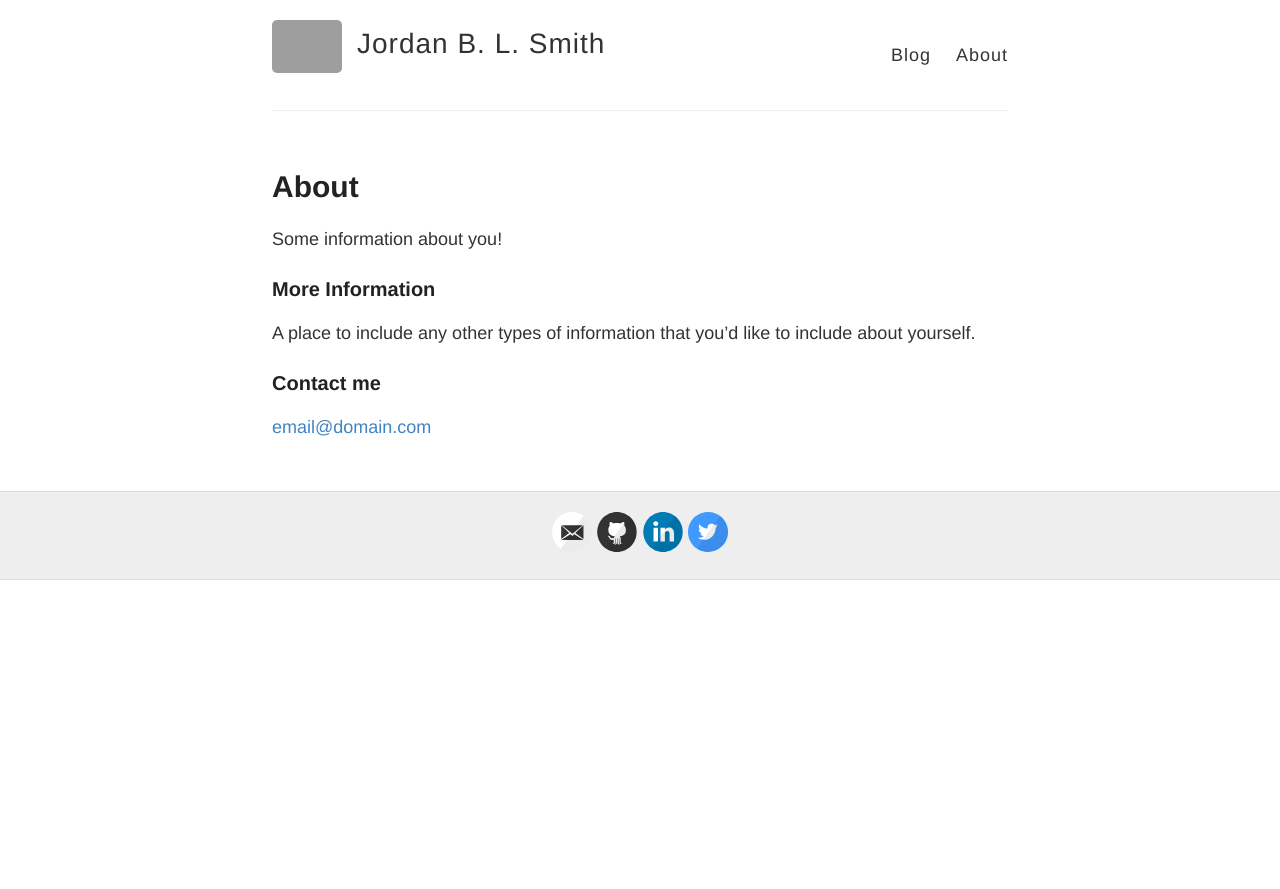
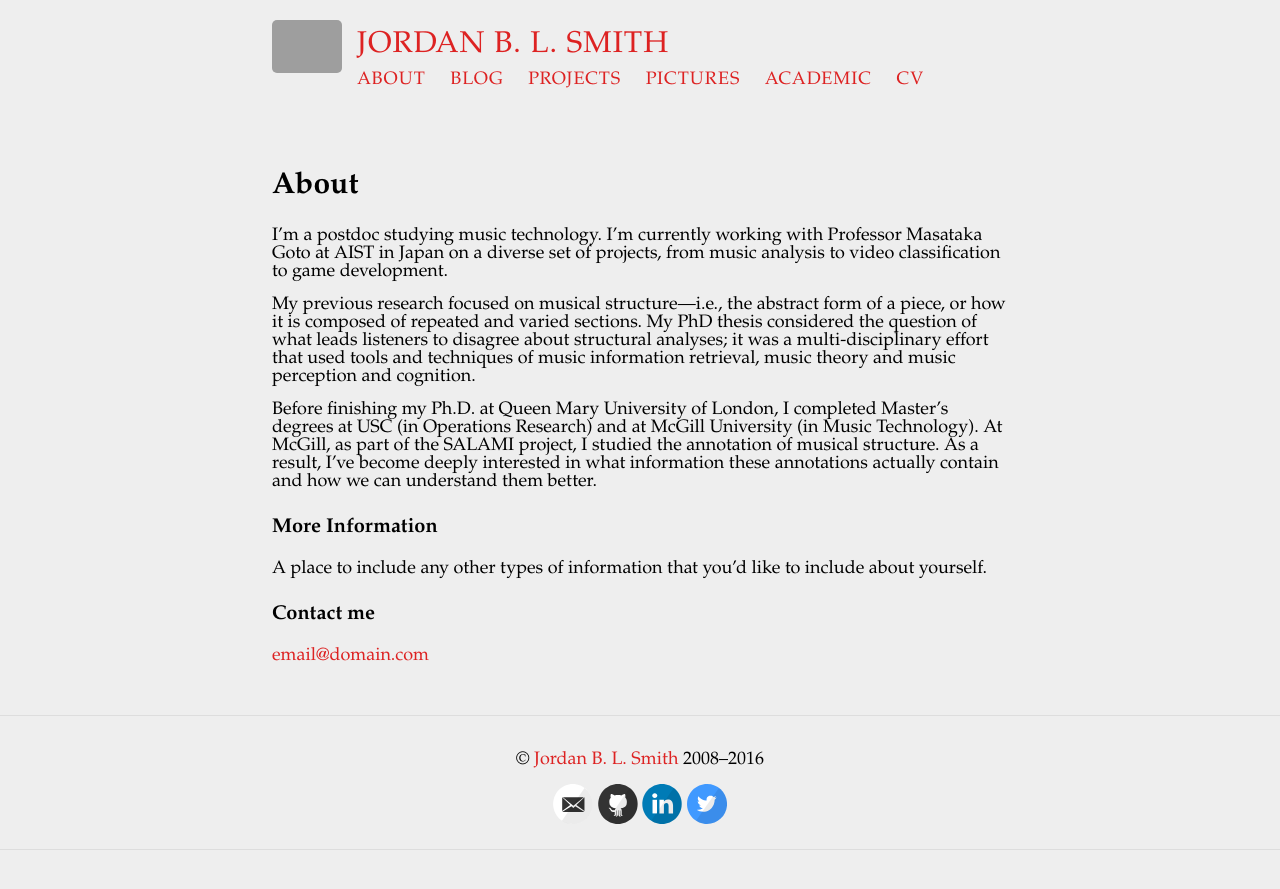
Before and after one commit to jblsmith/jblsmith.github.io, a Jekyll site: the page built from about.md, in a window 1280 px wide. Shown: the top 889 px of the page. Built offline with Jekyll 4.4.1, drawn with Linux system fonts in a browser that asks for light colours; grey boxes are pictures that could not be loaded.

Commit message:
Styled template to look like old site; added cv page; updated navigation and standard page templates a little bit

```diff
--- a/_config.yml
+++ b/_config.yml
@@ -3,7 +3,7 @@
 #
 
 # Name of your site (displayed in the header)
-name: Jordan B. L. Smith
+name: JORDAN B. L. SMITH
 
 # Short bio or description (displayed in the header)
 description:
@@ -24,6 +24,7 @@ footer-links:
   github: jblsmith
   instagram:
   tumblr: jblsmith
+  googlescholar: XsofCnQAAAAJ
   linkedin: jblsmith
   pinterest:
   rss: # just type anything here for a working RSS icon
--- a/_includes/svg-icons.html
+++ b/_includes/svg-icons.html
@@ -11,3 +11,5 @@
 {% if site.footer-links.stackoverflow %}<a href="http://stackoverflow.com/{{ site.footer-links.stackoverflow }}"><i class="svg-icon stackoverflow"></i></a>{% endif %}
 {% if site.footer-links.youtube %}<a href="https://youtube.com/{{ site.footer-links.youtube }}"><i class="svg-icon youtube"></i></a>{% endif %}
 {% if site.footer-links.googleplus %}<a href="https://plus.google.com/{{ site.footer-links.googleplus }}"><i class="svg-icon googleplus"></i></a>{% endif %}
+<!-- {% if site.footer-links.tumblr %}<a href="https://{{ site.footer-links.tumblr }}.tumblr.com"><i class="svg-icon tumblr"></i></a>{% endif %} -->
+<!-- {% if site.footer-links.googlescholar %}<a href="https://scholar.google.com/citations?user={{ site.footer-links.googlescholar }}"><i class="svg-icon googlescholar"></i></a>{% endif %} -->
--- a/_layouts/default.html
+++ b/_layouts/default.html
@@ -23,13 +23,17 @@
 
           <div class="site-info">
             <h1 class="site-name"><a href="{{ site.baseurl }}/">{{ site.name }}</a></h1>
-            <p class="site-description">{{ site.description }}</p>
+            <!-- <p class="site-description">{{ site.description }}</p> -->
+			<nav>
+			  <a href="{{ site.baseurl }}/about">ABOUT</a>
+			  <a href="{{ site.baseurl }}/">BLOG</a>
+			  <a href="{{ site.baseurl }}/projects">PROJECTS</a>
+			  <a href="{{ site.baseurl }}/puzzles">PICTURES</a>
+			  <a href="{{ site.baseurl }}/puzzles">ACADEMIC</a>
+			  <a href="{{ site.baseurl }}/cv">CV</a>
+			</nav>
           </div>
 
-          <nav>
-            <a href="{{ site.baseurl }}/">Blog</a>
-            <a href="{{ site.baseurl }}/about">About</a>
-          </nav>
         </header>
       </div>
     </div>
@@ -41,6 +45,7 @@
     <div class="wrapper-footer">
       <div class="container">
         <footer class="footer">
+			<p>&copy; <a href="{{ site.baseurl }}/">Jordan B. L. Smith</a> 2008&ndash;2016</p>
           {% include svg-icons.html %}
         </footer>
       </div>
--- a/about.md
+++ b/about.md
@@ -4,7 +4,11 @@ title: About
 permalink: /about/
 ---
 
-Some information about you!
+I'm a postdoc studying music technology. I'm currently working with Professor Masataka Goto at AIST in Japan on a diverse set of projects, from music analysis to video classification to game development.
+
+My previous research focused on musical structure—i.e., the abstract form of a piece, or how it is composed of repeated and varied sections. My PhD thesis considered the question of what leads listeners to disagree about structural analyses; it was a multi-disciplinary effort that used tools and techniques of music information retrieval, music theory and music perception and cognition.
+
+Before finishing my Ph.D. at Queen Mary University of London, I completed Master's degrees at USC (in Operations Research) and at McGill University (in Music Technology). At McGill, as part of the SALAMI project, I studied the annotation of musical structure. As a result, I've become deeply interested in what information these annotations actually contain and how we can understand them better.
 
 ### More Information
 
--- a/style.scss
+++ b/style.scss
@@ -18,9 +18,10 @@ html {
 }
 
 body {
-	background: $white;
-  font: 18px/1.4 $helvetica;
-  color: $darkGray;
+  background: $lightGray;
+  font-size: 18px;
+  font-family: garamond, serif;
+  color: $black;
 }
 
 .container {
@@ -31,8 +32,8 @@ body {
 }
 
 h1, h2, h3, h4, h5, h6 {
-  font-family: $helveticaNeue;
-  color: $darkerGray;
+  font-family: garamond;
+  color: $black;
   font-weight: bold;
 
   line-height: 1.7;
@@ -75,6 +76,24 @@ a {
   &:hover, &:active {
     color: $blue;
   }
+}
+
+a {
+  text-decoration: none;
+  &:link {
+	color: #d22;
+  }
+  &:visited {
+	color: #900;
+  }
+  &:active, &:hover {
+	background-color: #fee;
+  }
+}
+
+a:link.hideit {
+	color: black;
+	text-decoration: none;
 }
 
 ul, ol {
@@ -194,9 +213,9 @@ img {
   margin: 0;
   color: $darkGray;
   cursor: pointer;
-  font-family: $helveticaNeue;
-  font-weight: 300;
-  font-size: 28px;
+  font-family: garamond;
+  font-weight: 500;
+  font-size: 30px;
   letter-spacing: 1px;
 }
 
@@ -211,9 +230,10 @@ img {
 }
 
 nav {
-  float: right;
-  margin-top: 23px; // @TODO: Vertically middle align
-  font-family: $helveticaNeue;
+  float: left;
+  clear: left;
+  # margin-top: 23px; // @TODO: Vertically middle align
+  font-family: garamond;
   font-size: 18px;
 
   @include mobile {
@@ -224,7 +244,7 @@ nav {
   }
 
   a {
-    margin-left: 20px;
+    margin-right: 20px;
     color: $darkGray;
     text-align: right;
     font-weight: 300;
@@ -293,9 +313,9 @@ footer {
 dt {
 	float: left;
 	clear: left;
-	width: 22%;
+	width: 20%;
 	text-align: right;
-	margin: 0 3% 0.3em 0;
+	margin: 0 5% 0.3em 0;
 }
 
 dd {
@@ -303,5 +323,5 @@ dd {
 	clear: right;
 	width: 75%;
 	text-align: left;
-	margin: 0 0 0.3em 0;
+	margin: 0 0 0.5em 0;
 }
```
Also changed, not shown: cv.md (added, +21 -0 lines), 1 other file.
